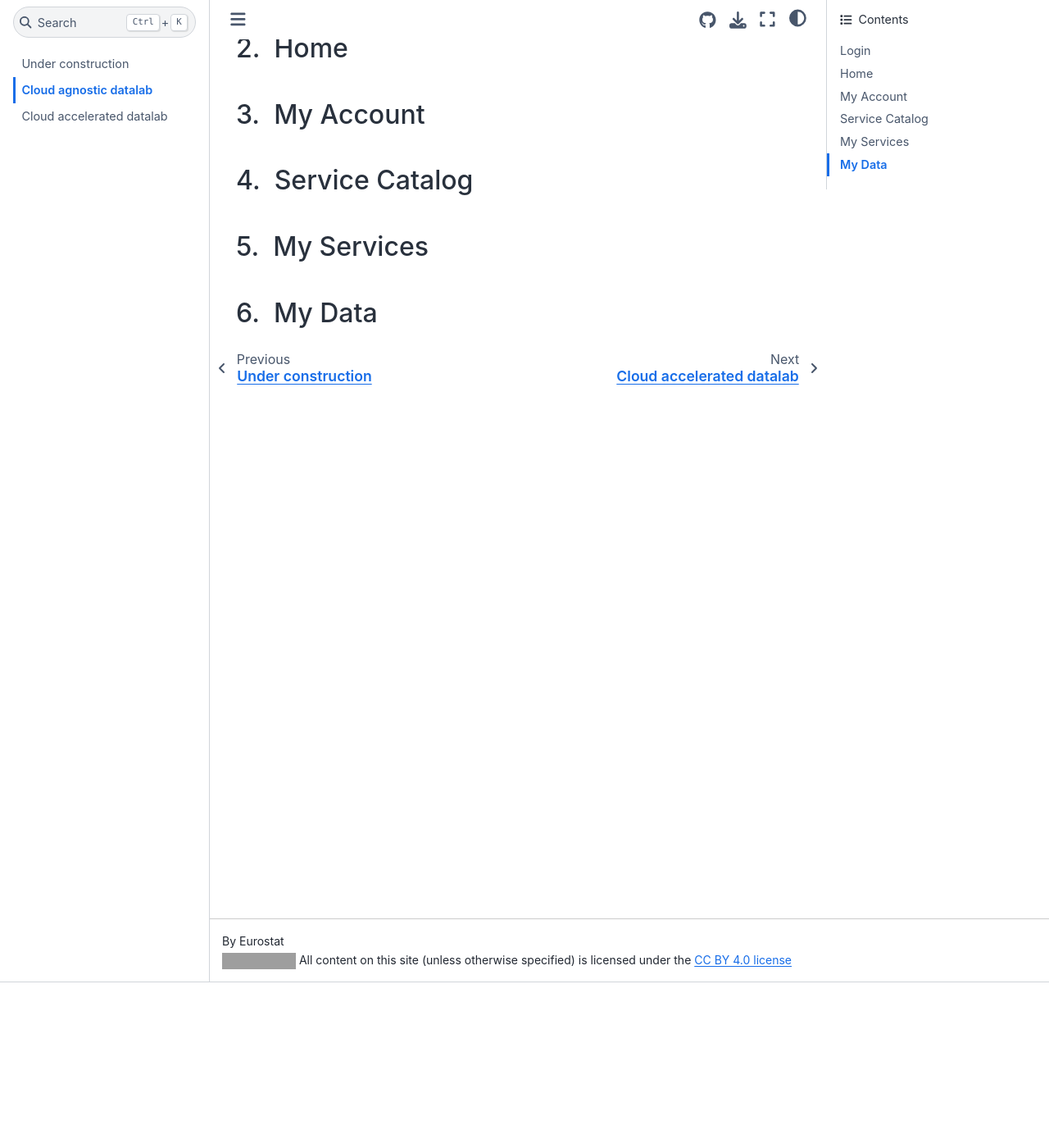
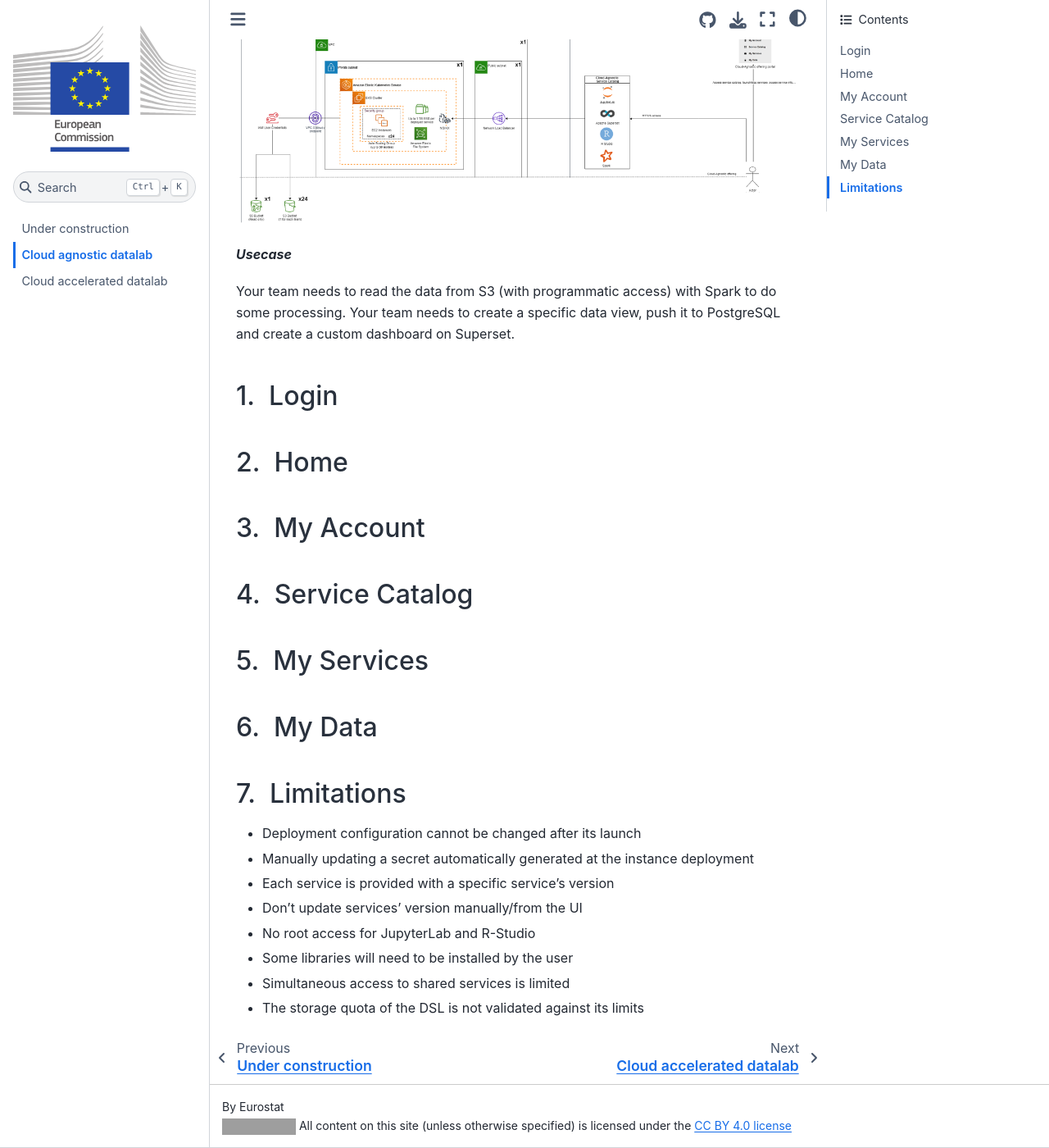
Before and after one commit to eurostat/eubd2023_docs, a Jupyter Book: the page built from cloud-agnostic.md, in a window 1280 px wide and 1400 px high, scrolled down 202 px. Shown: the whole window at 82% size. Built offline with Jupyter Book 1.0.4 settings and Sphinx 7.4.7 and the Sphinx Book theme 1.1.4, drawn with Linux system fonts in a browser that asks for light colours; some of the changed text lies outside the part shown; grey boxes are pictures that could not be loaded.

Commit message:
adding some general details

```diff
--- a/cloud-agnostic.md
+++ b/cloud-agnostic.md
@@ -1,4 +1,15 @@
 # Cloud agnostic datalab
+
+Web service to easily deploy and use containerized data science services (JupyterLab, Rstudio, Spark, Superset, PostgreSQL)
+Main service for the Hackathon
+
+![Agnostic overview](img/agnostic_overview.png)
+
+***Usecase***
+
+Your team needs to read the data from S3 (with programmatic access) with Spark to do some processing.
+Your team needs  to create a specific data view, push it to PostgreSQL and create a custom dashboard on Superset.
+
 
 ## Login
 
@@ -12,3 +23,14 @@
 
 
 ## My Data
+
+## Limitations
+
+ - Deployment configuration cannot be changed after its launch
+ - Manually updating a secret automatically generated at the instance deployment
+ - Each service is provided with a specific service’s version
+ - Don’t update services’ version manually/from the UI
+ - No root access for JupyterLab and R-Studio
+ - Some libraries will need to be installed by the user
+ - Simultaneous access to shared services is limited
+ - The storage quota of the DSL is not validated against its limits
```
Also changed, not shown: README.md (+1 -1 lines), cloud-accelerated.md (+18 -0 lines), img/accelerated_overview.png (renamed from img/accelarated_overview.png).
